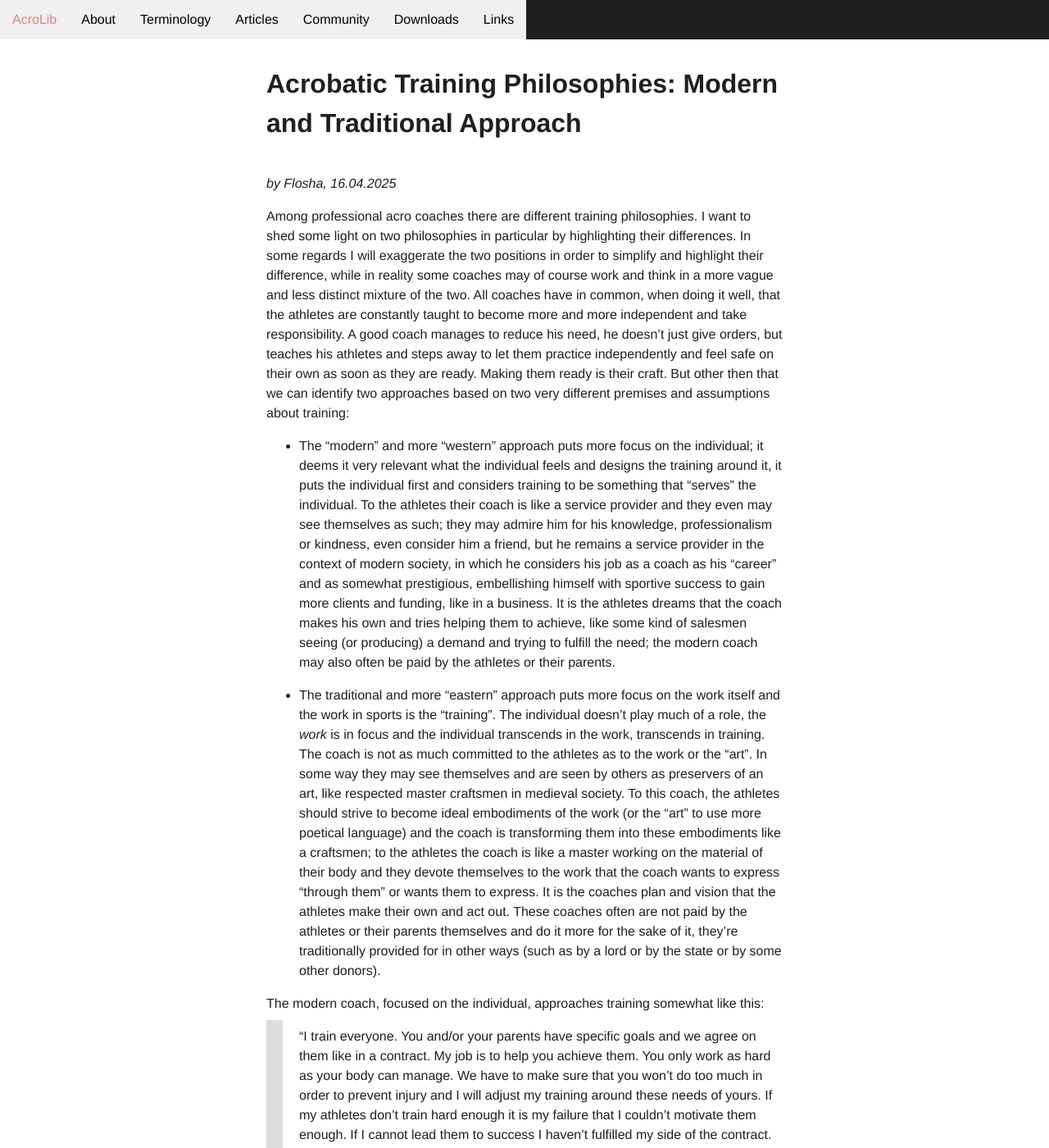
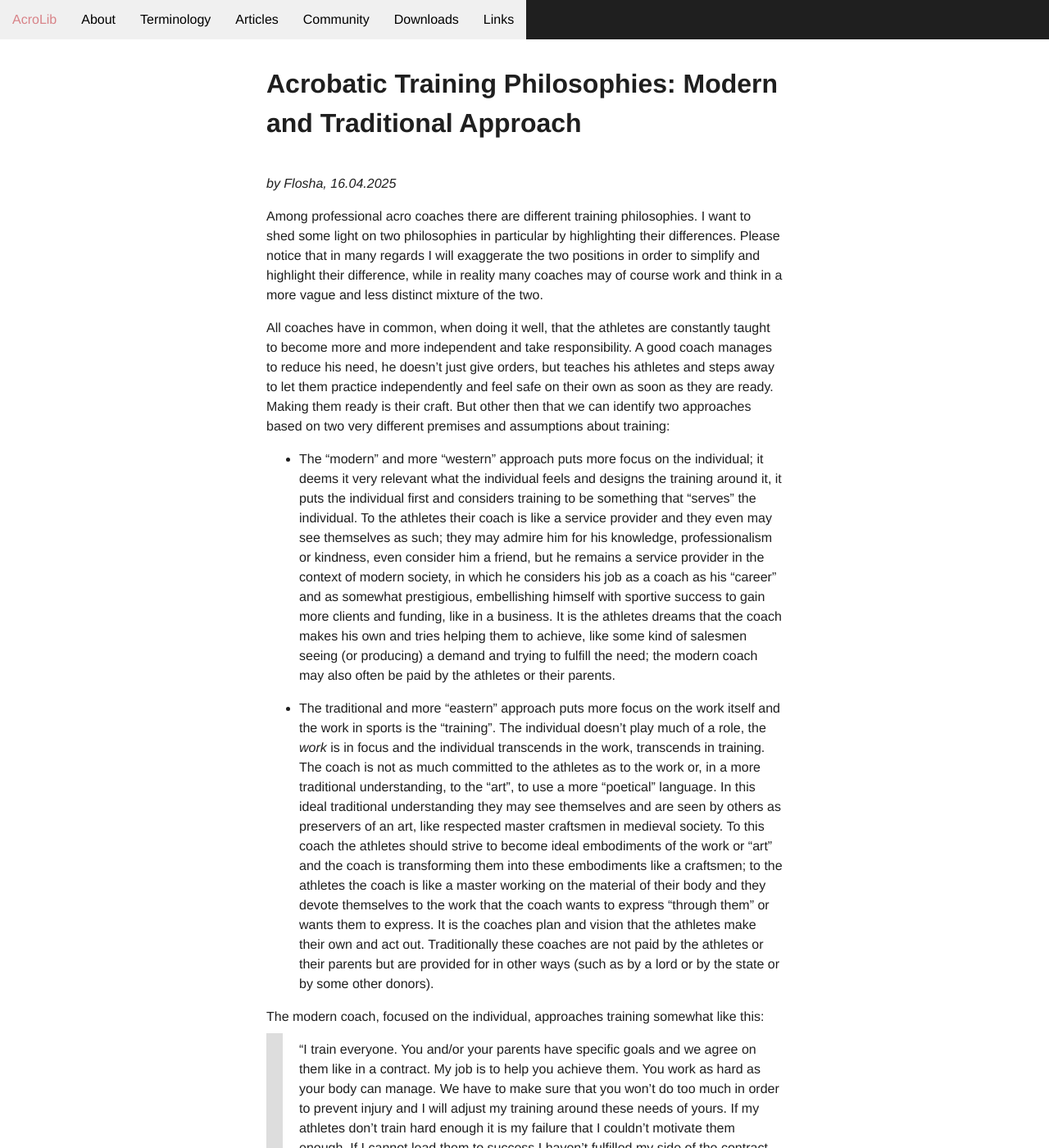
Before and after one commit to floshin/acrolib, a Jekyll site: the page built from training/training-philosophies.md, in a window 1280 px wide and 1400 px high. Shown: the whole window at 82% size. Built offline with Jekyll 4.4.1, drawn with Linux system fonts in a browser that asks for light colours; our own code applies the rules of GitHub Pages for plain Markdown files; some of the changed text lies outside the part shown.

Commit message:
Update training-philosophies.md

```diff
--- a/training/training-philosophies.md
+++ b/training/training-philosophies.md
@@ -2,14 +2,18 @@
 
 *by Flosha, 16.04.2025*
 
-Among professional acro coaches there are different training philosophies. I want to shed some light on two philosophies in particular by highlighting their differences. In some regards I will exaggerate the two positions in order to simplify and highlight their difference, while in reality some coaches may of course work and think in a more vague and less distinct mixture of the two. All coaches have in common, when doing it well, that the athletes are constantly taught to become more and more independent and take responsibility. A good coach manages to reduce his need, he doesn't just give orders, but teaches his athletes and steps away to let them practice independently and feel safe on their own as soon as they are ready. Making them ready is their craft. But other then that we can identify two approaches based on two very different premises and assumptions about training:
+Among professional acro coaches there are different training philosophies. I want to shed some light on two philosophies in particular by highlighting their differences. Please notice that in many regards I will exaggerate the two positions in order to simplify and highlight their difference, while in reality many coaches may of course work and think in a more vague and less distinct mixture of the two.
+
+All coaches have in common, when doing it well, that the athletes are constantly taught to become more and more independent and take responsibility. A good coach manages to reduce his need, he doesn't just give orders, but teaches his athletes and steps away to let them practice independently and feel safe on their own as soon as they are ready. Making them ready is their craft. But other then that we can identify two approaches based on two very different premises and assumptions about training:
 
 * The "modern" and more "western" approach puts more focus on the individual; it deems it very relevant what the individual feels and designs the training around it, it puts the individual first and considers training to be something that "serves" the individual. To the athletes their coach is like a service provider and they even may see themselves as such; they may admire him for his knowledge, professionalism or kindness, even consider him a friend, but he remains a service provider in the context of modern society, in which he considers his job as a coach as his "career" and as somewhat prestigious, embellishing himself with sportive success to gain more clients and funding, like in a business. It is the athletes dreams that the coach makes his own and tries helping them to achieve, like some kind of salesmen seeing (or producing) a demand and trying to fulfill the need; the modern coach may also often be paid by the athletes or their parents.
 
-* The traditional and more "eastern" approach puts more focus on the work itself and the work in sports is the "training". The individual doesn't play much of a role, the *work* is in focus and the individual transcends in the work, transcends in training. The coach is not as much committed to the athletes as to the work or the "art". In some way they may see themselves and are seen by others as preservers of an art, like respected master craftsmen in medieval society. To this coach, the athletes should strive to become ideal embodiments of the work (or the "art" to use more poetical language) and the coach is transforming them into these embodiments like a craftsmen; to the athletes the coach is like a master working on the material of their body and they devote themselves to the work that the coach wants to express "through them" or wants them to express. It is the coaches plan and vision that the athletes make their own and act out. These coaches often are not paid by the athletes or their parents themselves and do it more for the sake of it, they're traditionally provided for in other ways (such as by a lord or by the state or by some other donors).
+* The traditional and more "eastern" approach puts more focus on the work itself and the work in sports is the "training". The individual doesn't play much of a role, the *work* is in focus and the individual transcends in the work, transcends in training. The coach is not as much committed to the athletes as to the work or, in a more traditional understanding, to the "art", to use a more "poetical" language. In this ideal traditional understanding they may see themselves and are seen by others as preservers of an art, like respected master craftsmen in medieval society. To this coach the athletes should strive to become ideal embodiments of the work or "art" and the coach is transforming them into these embodiments like a craftsmen; to the athletes the coach is like a master working on the material of their body and they devote themselves to the work that the coach wants to express "through them" or wants them to express. It is the coaches plan and vision that the athletes make their own and act out. Traditionally these coaches are not paid by the athletes or their parents but are provided for in other ways (such as by a lord or by the state or by some other donors).
 
 The modern coach, focused on the individual, approaches training somewhat like this:
-> "I train everyone. You and/or your parents have specific goals and we agree on them like in a contract. My job is to help you achieve them. You only work as hard as your body can manage. We have to make sure that you won't do too much in order to prevent injury and I will adjust my training around these needs of yours. If my athletes don't train hard enough it is my failure that I couldn't motivate them enough. If I cannot lead them to success I haven't fulfilled my side of the contract. But as much as I may love the sports and success, the well-being of my athletes comes first and I have to make the training fit into their lifes. While I have to push them to some degree in order to make progress, it is inacceptable to train them through tears."
+> "I train everyone. You and/or your parents have specific goals and we agree on them like in a contract. My job is to help you achieve them. You work as hard as your body can manage. We have to make sure that you won't do too much in order to prevent injury and I will adjust my training around these needs of yours. If my athletes don't train hard enough it is my failure that I couldn't motivate them enough. If I cannot lead them to success I haven't fulfilled my side of the contract. But as much as I may love the sports and success, the well-being of my athletes comes first and I have to make the training fit into their lifes. While I have to push them to some degree in order to make progress, it is inacceptable to train them through tears."
+
+Some coaches following this approach have tremendous success. But there are also many coaches inclined to this approach who are never leading their athletes to any higher skills, as they cannot manage to motivate them enough to train as regularly and as hard as it is inebitably necessary.
 
 The traditional coach on the other hand is rigorous about the work:
 > "The work has to be done. If it can't be done you must work harder. Other man have done it before, you can do it too. You won't injure your body if we balance out this strenuous work with enough additional work of "regenerative" nature, to remain healthy. It is not my job to motivate you. If you can't stand this training you can go home, as you don't have the spirit to become an Acrobat. There is no sense in training you then. I train you and give you my all, if you're willing to put in the work and give everything. No more, no less. Organise your life around the training, I won't organise my training around your life. I will not promise you to give you success in sports and I am not doing this for you or for your parents. It's about the work, the practice of the art, that both me and you are (or ought to be) commited to; success is a result of this commitment, not the goal. If you have this commitment to it there is joy and passion in the work inspite of any hardship and tears."
```
